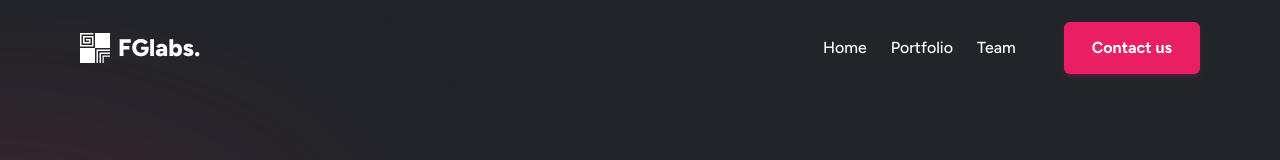
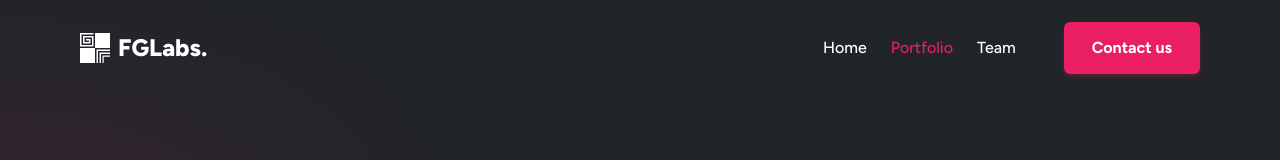
Before and after one commit to fajarfadillahh/fglabs-portfolio-website, a Next.js app: page /portfolio in a window 1280 px wide. Shown: the top 160 px of the page. Built offline with nearby package versions, Linux system fonts and the light colour scheme.

Commit message:
add new icon & add active menu in navbar

```diff
--- a/components/Navbar.jsx
+++ b/components/Navbar.jsx
@@ -1,7 +1,8 @@
+import { Button, Typography } from "@material-tailwind/react";
 import Image from "next/image";
 import Link from "next/link";
+import { useRouter } from "next/router";
 import { useEffect, useState } from "react";
-import { Button, Typography } from "@material-tailwind/react";
 import { HiOutlineMenuAlt2 } from "react-icons/hi";
 
 // navbar link
@@ -21,6 +22,7 @@ const navbarLink = [
 ];
 
 export default function Navbar() {
+  const router = useRouter();
   const [stickyNavbar, setStickyNavbar] = useState(false);
   const [navbarOpen, setNavbarOpen] = useState(false);
 
@@ -50,7 +52,7 @@ export default function Navbar() {
             priority={true}
           />
           <Typography className="text-[24px] font-extrabold text-white">
-            FGlabs.
+            FGLabs.
           </Typography>
         </Link>
 
@@ -60,17 +62,35 @@ export default function Navbar() {
           }`}
         >
           <ul className="flex flex-col gap-6 md:flex-row md:items-center">
-            {navbarLink.map((link, index) => {
-              return (
-                <Link
-                  key={index}
-                  href={link.path}
-                  className="font-medium capitalize text-white hover:text-pink-500"
-                >
-                  {link.text}
-                </Link>
-              );
-            })}
+            <Link
+              href="/"
+              className={`font-medium capitalize hover:text-pink-500 ${
+                router.pathname == "/" ? "text-pink-500" : "text-white"
+              }`}
+            >
+              Home
+            </Link>
+
+            <Link
+              href="/portfolio"
+              className={`font-medium capitalize hover:text-pink-500 ${
+                router.pathname == "/portfolio" ||
+                router.pathname.includes("/portfolio/detail/[slug]")
+                  ? "text-pink-500"
+                  : "text-white"
+              }`}
+            >
+              Portfolio
+            </Link>
+
+            <Link
+              href="/team"
+              className={`font-medium capitalize hover:text-pink-500 ${
+                router.pathname == "/team" ? "text-pink-500" : "text-white"
+              }`}
+            >
+              Team
+            </Link>
           </ul>
 
           <Button
--- a/pages/_document.js
+++ b/pages/_document.js
@@ -1,11 +1,15 @@
-import { Html, Head, Main, NextScript } from "next/document";
+import { Head, Html, Main, NextScript } from "next/document";
 
 export default function Document() {
   return (
     <Html lang="en">
       <Head>
-        <link rel="shortcut icon" href="/assets/icon.svg" type="image/x-icon" />
-        <link rel="apple-touch-icon" href="/assets/icon.svg" />
+        <link
+          rel="shortcut icon"
+          href="/assets/icon-black.svg"
+          type="image/x-icon"
+        />
+        <link rel="apple-touch-icon" href="/assets/icon-black.svg" />
       </Head>
 
       <body>
```
Also changed, not shown: public/assets/icon-black.svg (added).
